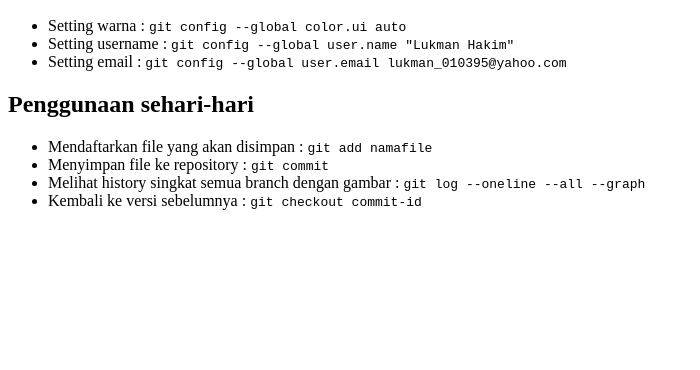
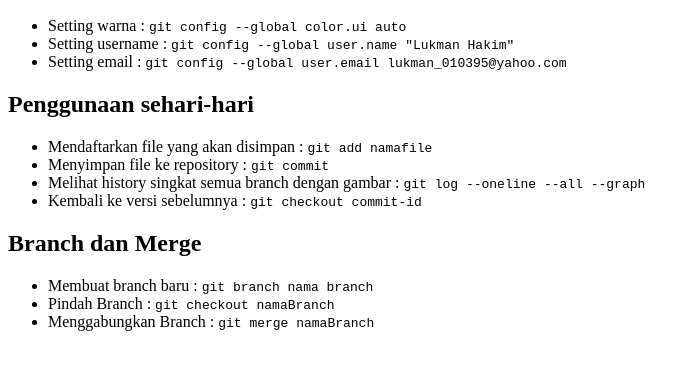
Before and after one commit to LukmanHakim95/Belajar-GIt, a plain HTML site: page index.html in a window 1280 px wide. Shown: the part 96-466 px from the top of the page, without its empty margins (0-700 px from the left). Drawn offline with Linux system fonts and the light colour scheme.

Commit message:
Membuat Branch

```diff
--- a/index.html
+++ b/index.html
@@ -23,6 +23,13 @@
 	        <li>Kembali ke versi sebelumnya : <code>git checkout commit-id</code></li>
 	    </ul>
 
+	    <h2>Branch dan Merge</h2>
+	    <ul>
+	        <li>Membuat branch baru : <code>git branch nama branch</code></li>
+	        <li>Pindah Branch : <code>git checkout namaBranch</code></li>
+	        <li>Menggabungkan Branch : <code>git merge namaBranch</code></li>
+	    </ul>
+
 	</body>
 
 </html>
```
